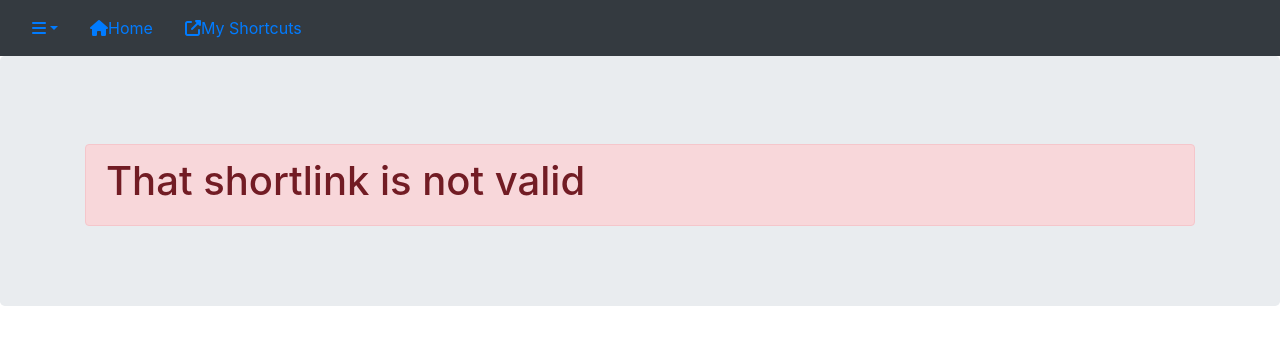
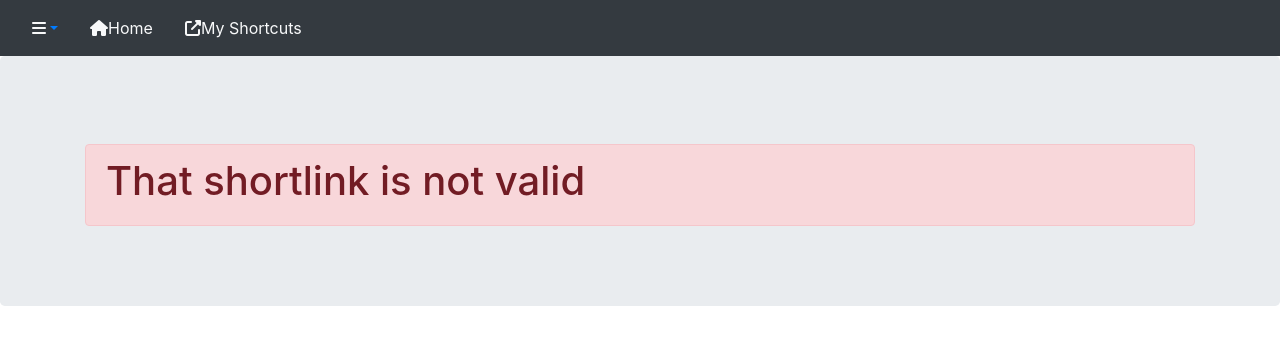
Before and after one commit to kellya/pygmy, a Flask app: page /1 in a window 1280 px wide. Shown: the top 345 px of the page. Run offline with Flask 2, Linux system fonts and the light colour scheme; data that the repository does not hold is empty; parts of the project's set-up code (start-up, migrations or seed data) failed here and were passed over; some libraries are stand-ins or nearby versions.

Commit message:
Theming fix

```diff
--- a/templates/base.html
+++ b/templates/base.html
@@ -18,18 +18,18 @@
             <ul class="nav nav-pills nav-fill">
                 <li class="nav-item dropdown">
                     <a class="nav-link dropdown-toggle" data-toggle="dropdown" href="#" role="button" aria-haspopup="true" aria-expanded="false">
-                        <i class="fas fa-bars"></i></a>
-                    <div class="dropdown-menu">
-                        <a class="dropdown-item" href="/help"><i class="nav-item fas fa-question-circle"></i>Help</a>
-                        <a class="dropdown-item" href="https://git.admin.franklin.edu/tins/shorty/issues" title="Report issues or request features"><i class="nav-item fas fa-bug"></i>Issues</a>
+                        <i class="text-light fas fa-bars"></i></a>
+                    <div class="dropdown-menu bg-dark">
+                        <a class="dropdown-item text-light" href="/help"><i class="nav-item fas fa-question-circle"></i>Help</a>
+                        <a class="dropdown-item text-light" href="https://git.admin.franklin.edu/tins/shorty/issues" title="Report issues or request features"><i class="nav-item fas fa-bug"></i>Issues</a>
                         <div class="dropdown-divider"></div>
-                        <a class="dropdown-item" href="/logout"><i class="nav-item fas fa-sign-out-alt"></i>Logout</a>
+                        <a class="dropdown-item text-light" href="/logout"><i class="nav-item fas fa-sign-out-alt"></i>Logout</a>
                     </div>
                 <li class="nav-link">
-                    <a href="/"><i class="nav-item fas fa-home"></i>Home</a>
+                    <a class="text-light" href="/"><i class="nav-item fas fa-home"></i>Home</a>
                 </li>
                 <li class="nav-link">
-                    <a href="/mylinks"><i class="nav-item fas fa-external-link-alt"></i>My Shortcuts</a>
+                    <a class="text-light" href="/mylinks"><i class="nav-item fas fa-external-link-alt"></i>My Shortcuts</a>
                 </li>
             </ul>
     </nav>
```
